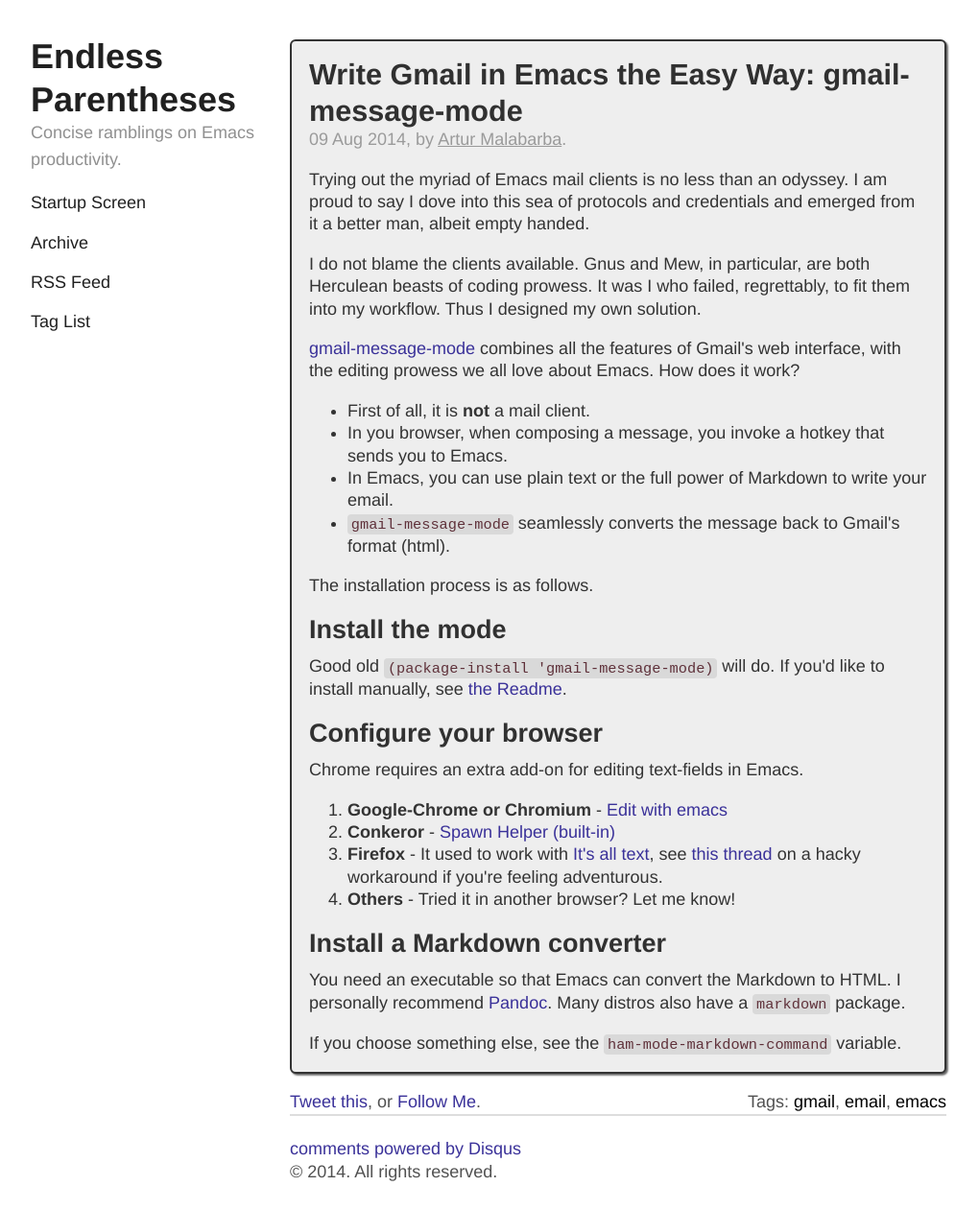
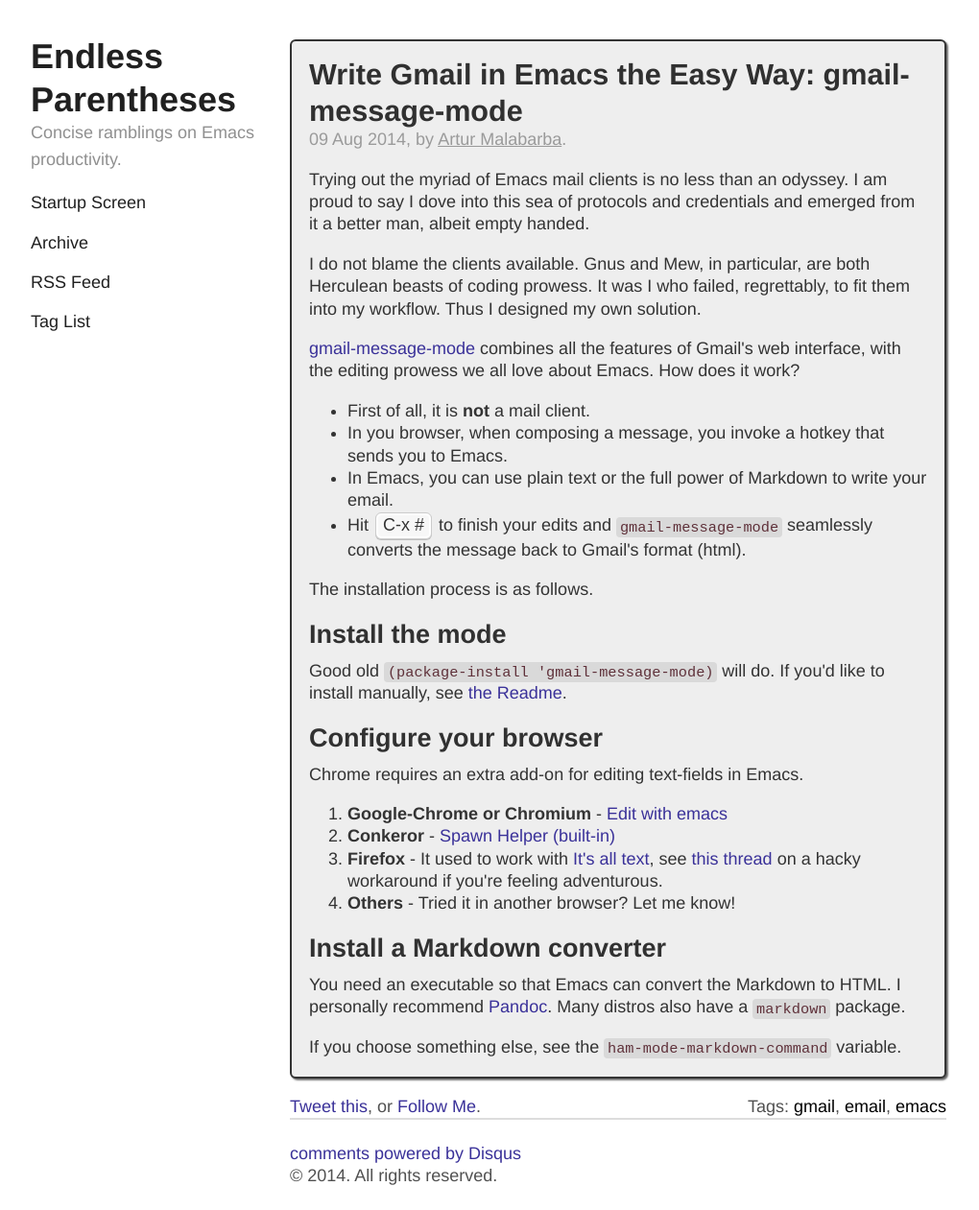
Before and after one commit to Malabarba/EndlessParentheses, a Jekyll site: the page built from _posts/2014-08-09-write-gmail-in-emacs-the-easy-way-gmail-message-mode.html, in a window 1280 px wide and 1261 px high. Shown: the whole window at 96% size, without its empty margins (50-1070 px from the left). Built offline with Jekyll 4.4.1, drawn with Linux system fonts in a browser that asks for light colours; Markdown is read by kramdown in place of the engine named in the settings; comment, search, counter and statistics services are not loaded.

Commit message:
UPDATE: Write Gmail in Emacs the Easy Way: gmail-message-mode

```diff
--- a/_posts/2014-08-09-write-gmail-in-emacs-the-easy-way-gmail-message-mode.html
+++ b/_posts/2014-08-09-write-gmail-in-emacs-the-easy-way-gmail-message-mode.html
@@ -29,7 +29,7 @@
 </li>
 <li>In Emacs, you can use plain text or the full power of Markdown to write your email.
 </li>
-<li><code>gmail-message-mode</code> seamlessly converts the message back to Gmail's
+<li>Hit <kbd>C-x #</kbd> to finish your edits and <code>gmail-message-mode</code> seamlessly converts the message back to Gmail's
 format (html).
 </li>
 </ul>
```
